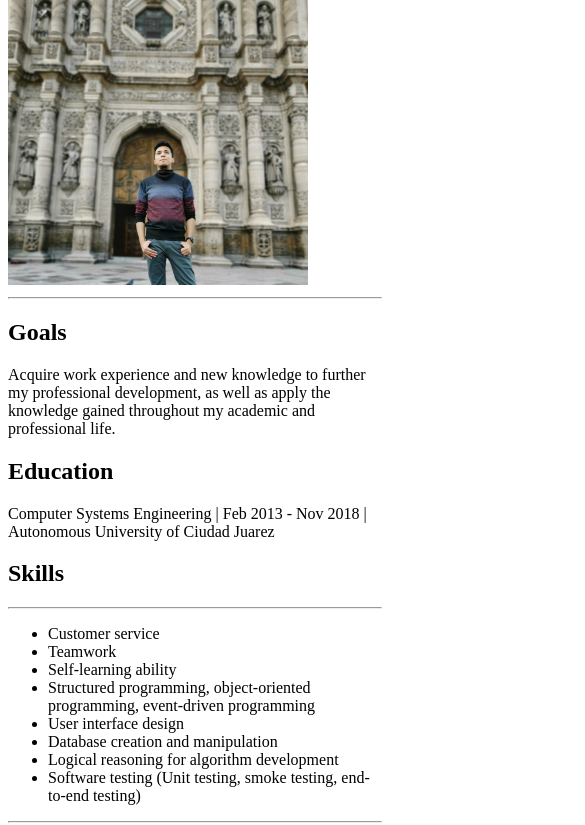
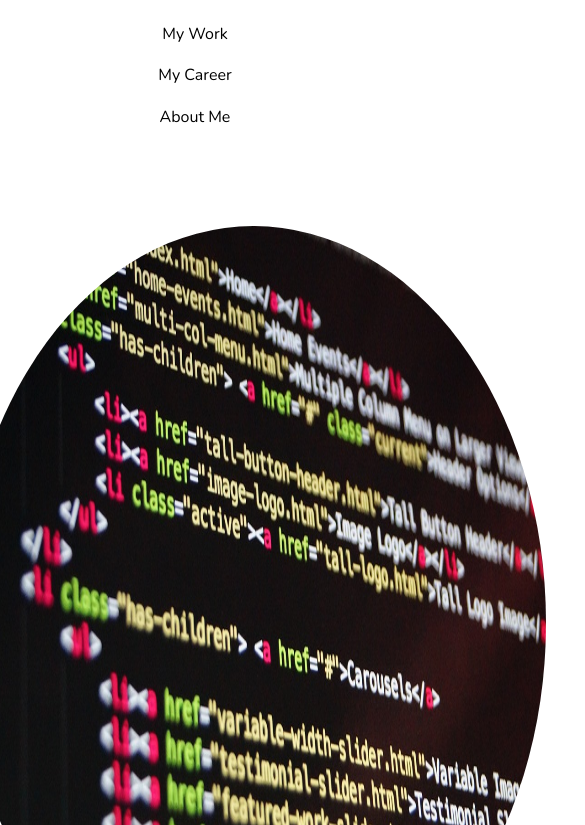
Before and after one commit to Alolii/html-portfolio, a plain HTML site: page index.html in a window 390 px wide. Shown: the part 132-957 px from the top of the page, 585 px wide, since content can reach past the window. Drawn offline with nearby package versions, Linux system fonts and the light colour scheme.

Commit message:
Add files via upload

```diff
--- /dev/null
+++ b/CSS/estilos-career.css
@@ -0,0 +1,84 @@
+*{
+    margin: 0.5%;
+    font-family: 'Nunito', sans-serif;
+}
+
+.grid-container{
+    display: grid;
+    grid-template-areas:    "leftup rightup"
+                            "leftdown rightdown";
+    width: 100%;
+    height: 100vh;
+    grid-template-columns: 1fr 1fr;
+    grid-template-rows: 1fr 1fr;
+}
+
+.item-leftup{
+    grid-area: leftup;
+    display: flex;
+    align-items: center;
+    justify-content: center;
+    flex-direction: column;
+    background-color: antiquewhite;
+}
+
+.item-leftup img{
+    max-width: 350px;
+    max-height: 350px;
+    border-radius: 50%;
+    position: relative;
+}
+
+.item-leftup > h4{
+    margin-top: 5%;
+    text-align: center;
+    font-family: 'Nunito', sans-serif;
+}
+
+.item-leftdown{
+    grid-area: leftdown;
+}
+
+.item-rightup{
+    grid-area: rightup;
+}
+
+.item-rightup p{
+    text-align: justify;
+    margin: 10%;
+
+}
+
+.item-rightdown{
+    grid-area: rightdown;
+    background-color: antiquewhite;
+}
+
+h2{
+    text-align: center;
+    font-family: 'Nunito', sans-serif;
+}
+
+h3{
+    text-align: center;
+    font-family: 'Nunito', sans-serif;
+}
+
+@media (max-width: 700px) {
+    .grid-container{
+        display: grid;
+        grid-template-areas:    "leftup" "rightup"
+                                "leftdown" "rightdown";
+        width: 100%;
+        height: 100vh;
+        grid-template-columns: 1fr;
+        grid-template-rows: 1fr 1fr 1fr 1fr;
+    }
+
+    .item-leftup img{
+        max-width: 250px;
+        max-height: 250px;
+        border-radius: 50%;
+        position: relative;
+    }
+}
--- /dev/null
+++ b/CSS/estilos.css
@@ -0,0 +1,98 @@
+*{
+    margin: 0;
+}
+
+body{
+    overflow: hidden;
+}
+
+.grid-container{
+    display: grid;
+    grid-template-areas:    "itemleft1 itemright"
+                            "itemleft2 itemright"
+                            "itemleft3 itemright";
+    width: 100%;
+    height: 100vh;
+    grid-template-columns: 1fr 1fr;
+}
+
+.item-left1{
+    grid-area: itemleft1;
+
+}
+
+.item-left2{
+    grid-area: itemleft2;
+}
+
+.item-left3{
+    grid-area: itemleft3;
+
+}
+
+.item-right{
+    grid-area: itemright;
+
+}
+
+.item-left2 > h1{
+    font-family: 'Nunito', sans-serif;
+    text-align: center;
+}
+
+.item-left2 > p{
+    font-family: 'Nunito', sans-serif;
+    text-align: center;
+}
+
+.item-left2 > ul{
+    font-family: 'Nunito', sans-serif;
+    text-align: center;
+    position: relative;
+    list-style: none;
+    top: 10%;
+    padding: 0;
+}
+
+.item-left2 > ul > li{
+    margin-bottom: 5%;
+}
+
+.item-left2 > ul > li:hover{
+    margin-bottom: 5%;
+    background-color: antiquewhite;
+}
+
+.item-right img{
+    max-width: 180%;
+    height: 150%;
+    border-radius: 50%;
+    position: relative;
+    bottom: 20%;
+}
+
+a{
+    text-decoration: none;
+    color: black;
+}
+
+@media (max-width: 600px) {
+    .grid-container{
+        display: grid;
+        grid-template-areas:    "itemleft1 itemleft1"
+                                "itemleft2 itemleft2"
+                                "itemright itemright";
+        width: 100%;
+        height: 100vh;
+        grid-template-columns: 1fr 1fr;
+    }
+
+    .item-right img{
+        max-width: 150%;
+        height: 200%;
+        border-radius: 50%;
+        position: relative;
+        top: 10%;
+        right: 10%;
+    }
+}
--- a/index.html
+++ b/index.html
@@ -4,60 +4,32 @@
     <meta charset="UTF-8">
     <meta http-equiv="X-UA-Compatible" content="IE=edge">
     <meta name="viewport" content="width=device-width, initial-scale=1.0">
-    <title>My Resume</title>
+    <link rel="stylesheet" href="./CSS/estilos.css">
+    <link rel="preconnect" href="https://fonts.googleapis.com">
+    <link rel="preconnect" href="https://fonts.gstatic.com" crossorigin>
+    <link href="https://fonts.googleapis.com/css2?family=Nunito:wght@200&display=swap" rel="stylesheet">
+    <title>Alonso´s Portfolio</title>
 </head>
 <body>
-    <h1>Jesus Alonso Villegas Limones</h1>
-    <img src="./assets/images/Profile_picture.jpg" alt="Alonso's Profile Photo" height="300px">
-    <hr>
-    <h2>Goals</h2>
+    <div class="grid-container">
+        <div class="item-left1">
 
-    <p>
-        Acquire work experience and new knowledge to further my professional
-        development, as well as apply the knowledge gained throughout my academic
-        and professional life.
-    </p>
+        </div>
+        <div class="item-left2">
+            <h1>Alonso Villegas</h1>
+            <p>Developer | Full-stack</p>
+            <ul>
+                <li><a href="">My Work</a></li>
+                <li><a href="./my-career.html">My Career</a></li>
+                <li><a href="">About Me</a></li>
+            </ul>
+        </div>
+        <div class="item-left3">
 
-    <h2>Education</h2>
-    <p>
-        Computer Systems Engineering | Feb 2013 - Nov 2018 | Autonomous University of Ciudad Juarez
-    </p>
-
-    <h2>Skills</h2>
-
-    <hr>
-    <section>
-        <ul>
-            <li>Customer service</li>
-            <li>Teamwork</li>
-            <li>Self-learning ability</li>
-            <li>Structured programming, object-oriented programming, event-driven programming</li>
-            <li>User interface design</li>
-            <li>Database creation and manipulation</li>
-            <li> Logical reasoning for algorithm development</li>
-            <li>Software testing (Unit testing, smoke testing, end-to-end testing)</li>
-        </ul>
-    </section>
-
-    <hr>
-    <h2>Experience</h2>
-    <section>
-        <h3>Developer | Aduanasoft | Feb 2019 - Current Work</h3>
-        <ul>
-            <li>Creation of time analysis for programming projects.</li>
-            <li>Development and maintenance of desktop applications for logistics companies using WinDev and Clarion development software.</li>
-            <li>Development and maintenance of web applications for logistics companies using WebDev and ASP development software.</li>
-            <li>Development of mobile applications (Android) for logistics companies using WinDev Mobile development software.</li>
-            <li>Creation and Design of databases for logistics projects using SQL Server.</li>
-            <li>Testing of developed systems through manual testing (Unit testing, smoke testing, end-to-end testing).</li>
-            <li>Development of automated tests for web-based systems using Selenium in the Eclipse IDE.</li>
-        </ul>
-    </section>
-    <hr>
-    <br><br>
-    <footer>
-        <p><a href="motivation.html">Contact Me</a></p>
-        <p>© Alonso Villegas. All rights reserved</p>
-    </footer>
+        </div>
+        <div class="item-right">
+            <img src="./img/back-image.jpg" alt="">
+        </div>
+    </div>
 </body>
 </html>
```
Also changed, not shown: my-career.html (added, +55 -0 lines), img/Profile_picture.jpg (added), img/back-image.jpg (added).
